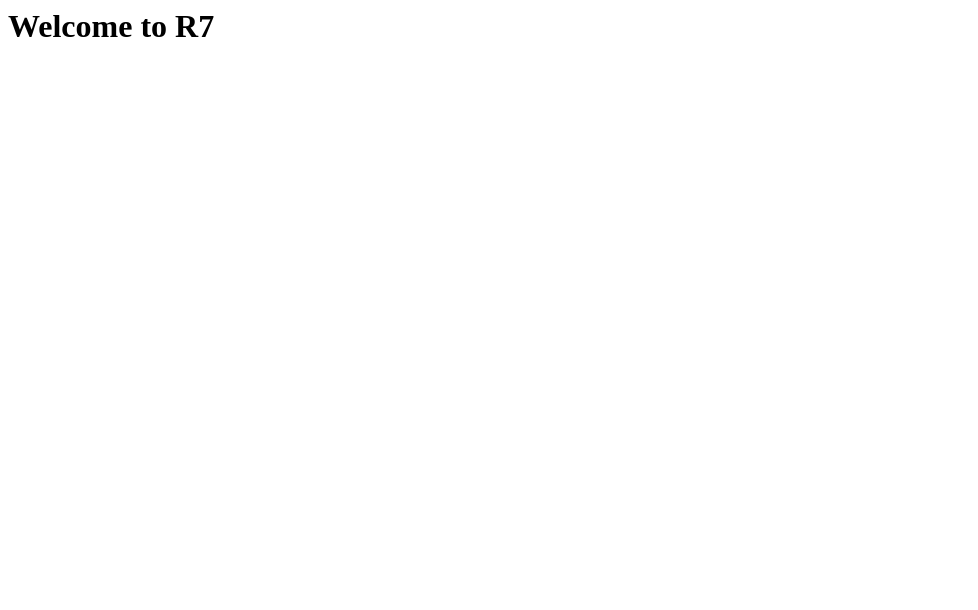
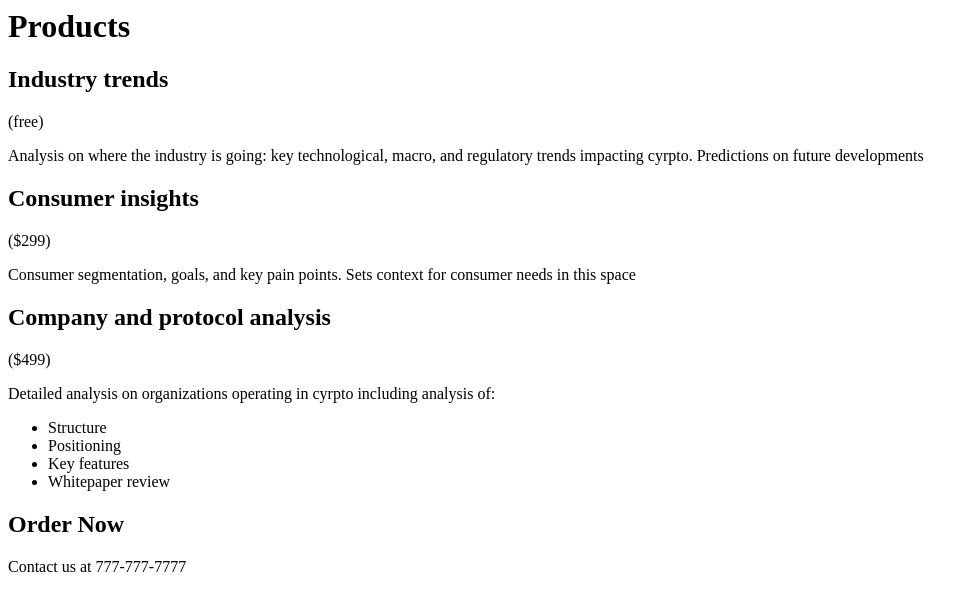
Before and after one commit to r077777/hw1, a plain HTML site: page products.html in a window 1280 px wide. Shown: the whole page, without its empty margins (0-978 px from the left). Drawn offline with Linux system fonts and the light colour scheme.

Commit message:
full upload

```diff
--- a/products.html
+++ b/products.html
@@ -2,9 +2,33 @@
 <head>
   <meta charset="UTF-8">
   <meta name="viewport" content="width=device-width, initial-scale=1.0">
-  <title>R7 Blockchain Market Research</title>
+  <title>Products</title>
 </head>
 
 <body>
-    <h1>Welcome to R7</h1>
-    <p></p>
+
+    <h1>Products</h1>
+
+    <h2>Industry trends</h2>
+    <p>(free)</p>
+    <p>Analysis on where the industry is going: key technological, macro, and regulatory trends impacting cyrpto. Predictions on future developments</p>
+
+    <h2>Consumer insights</h2>
+    <p>($299)</p>
+    <p>Consumer segmentation, goals, and key pain points. Sets context for consumer needs in this space</p>
+
+    <h2>Company and protocol analysis</h2>
+    <p>($499)</p>
+    <p>Detailed analysis on organizations operating in cyrpto including analysis of:</p>
+    <ul class="list-disc list-inside">
+        <li>Structure</li>
+        <li>Positioning</li>
+        <li>Key features</li>
+        <li>Whitepaper review</li>
+    </ul>
+
+    <h2>Order Now</h2>
+    <p>Contact us at 777-777-7777</p>
+
+</body>
+</html>
```
Also changed, not shown: index.html (+3 -2 lines), mission.html (+9 -3 lines), 1 other file.
